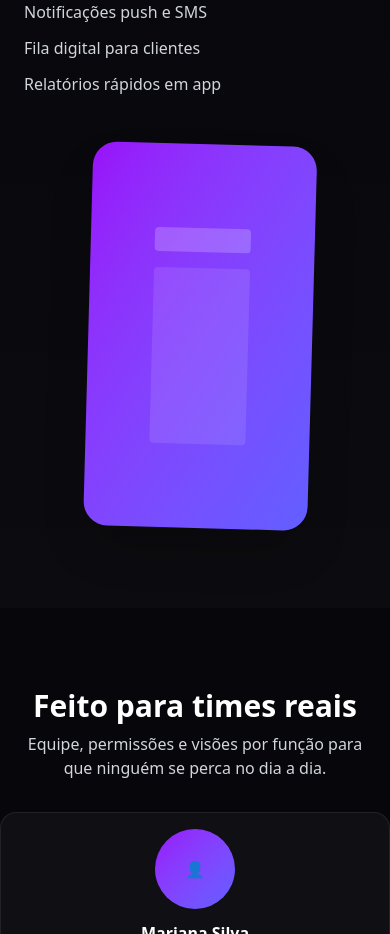
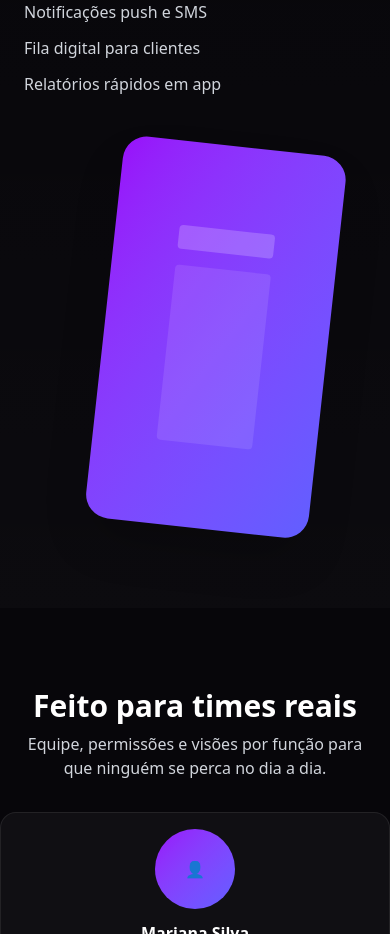
Before and after one commit to Devora-Oficial/Devora-Hackathon, a React app in the folder Front-end/: page / in a window 390 px wide. Shown: the part 5220-6154 px from the top of the page. Built offline with nearby package versions, Linux system fonts and the light colour scheme; the HTML template or start-up script is replaced by a standard one.

Commit message:
Update MobileShowcase.jsx

```diff
--- a/Front-end/src/components/landing/MobileShowcase.jsx
+++ b/Front-end/src/components/landing/MobileShowcase.jsx
@@ -57,7 +57,7 @@ export default function MobileShowcase() {
           <motion.div
             style={{ transformOrigin: "bottom center" }} // base fixa
             animate={{
-              rotate: [-2, 2, -2], // <— balanço MUITO mais suave
+              rotate: [-8, 8, -8], // <— balanço MUITO mais suave
             }}
             transition={{
               duration: 2.6,
```
